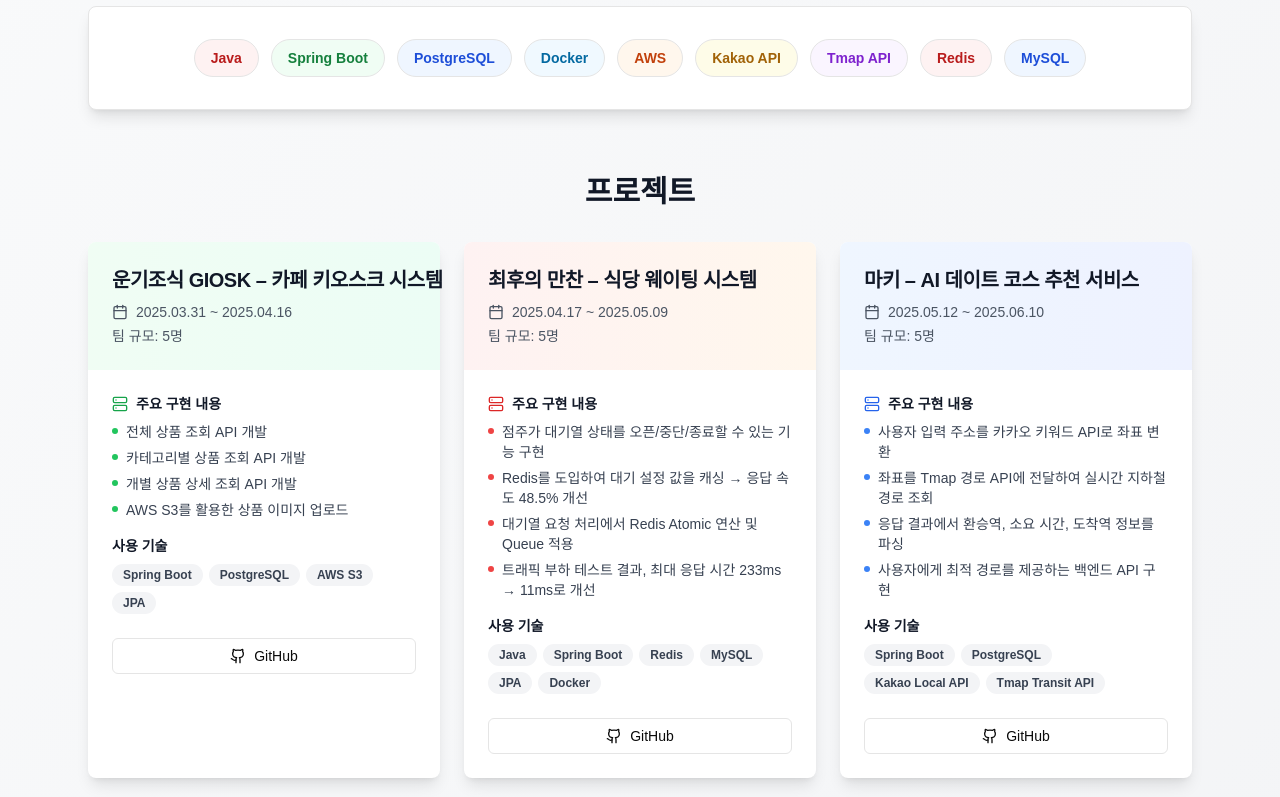
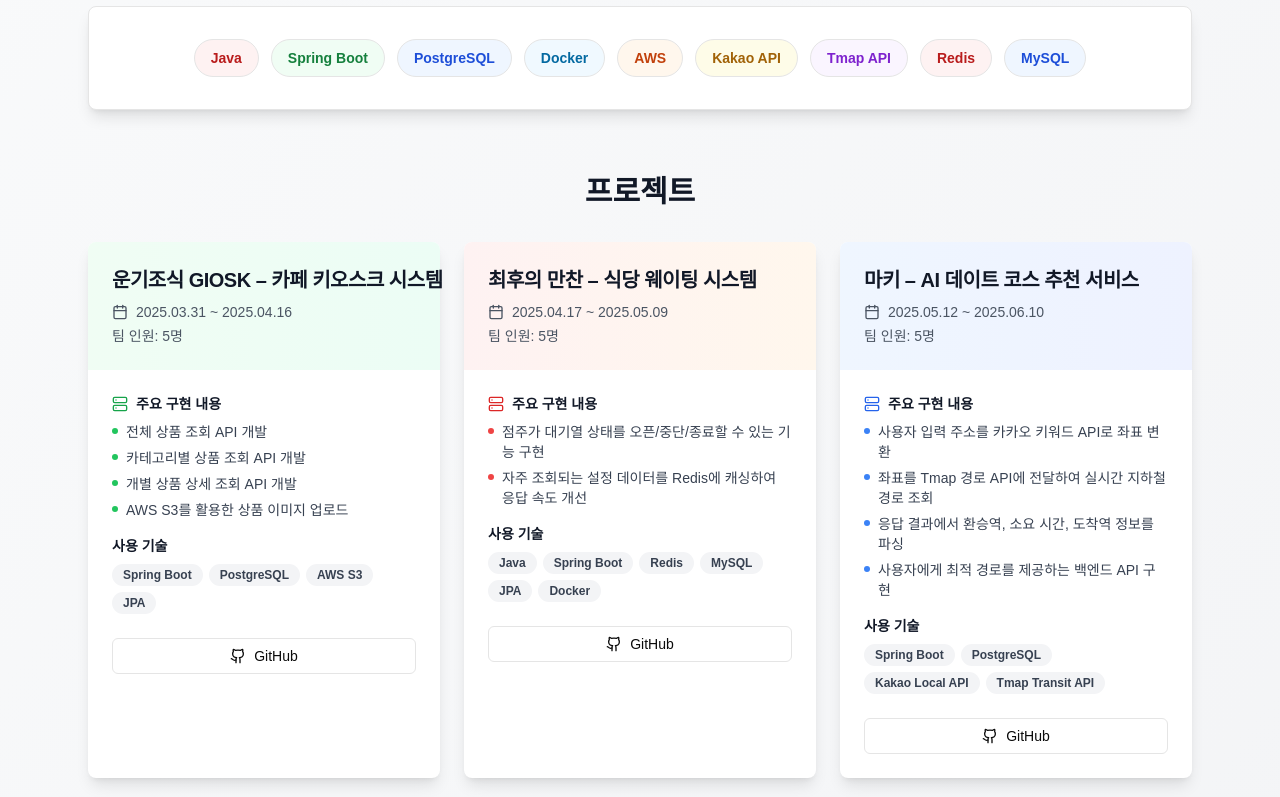
Before and after one commit to ebzm00/portfolio_card, a Next.js app: page / in a window 1280 px wide. Shown: the part 407-1204 px from the top of the page. Built offline with nearby package versions, Linux system fonts and the light colour scheme.

Commit message:
프로젝트 내용 변경

```diff
--- a/app/page.tsx
+++ b/app/page.tsx
@@ -76,7 +76,7 @@ export default function Portfolio() {
                       <span>2025.03.31 ~ 2025.04.16</span>
                     </div>
                     <div className="flex items-center text-sm text-gray-600 mt-1">
-                      <span>팀 규모: 5명</span>
+                      <span>팀 인원: 5명</span>
                     </div>
                   </div>
                 </div>
@@ -152,7 +152,7 @@ export default function Portfolio() {
                       <span>2025.04.17 ~ 2025.05.09</span>
                     </div>
                     <div className="flex items-center text-sm text-gray-600 mt-1">
-                      <span>팀 규모: 5명</span>
+                      <span>팀 인원: 5명</span>
                     </div>
                   </div>
                 </div>
@@ -172,15 +172,7 @@ export default function Portfolio() {
                       </li>
                       <li className="flex items-start">
                         <span className="inline-block w-1.5 h-1.5 bg-red-500 rounded-full mt-1.5 mr-2 flex-shrink-0"></span>
-                        Redis를 도입하여 대기 설정 값을 캐싱 → 응답 속도 48.5% 개선
-                      </li>
-                      <li className="flex items-start">
-                        <span className="inline-block w-1.5 h-1.5 bg-red-500 rounded-full mt-1.5 mr-2 flex-shrink-0"></span>
-                        대기열 요청 처리에서 Redis Atomic 연산 및 Queue 적용
-                      </li>
-                      <li className="flex items-start">
-                        <span className="inline-block w-1.5 h-1.5 bg-red-500 rounded-full mt-1.5 mr-2 flex-shrink-0"></span>
-                        트래픽 부하 테스트 결과, 최대 응답 시간 233ms → 11ms로 개선
+                        자주 조회되는 설정 데이터를 Redis에 캐싱하여 응답 속도 개선
                       </li>
                     </ul>
                   </div>
@@ -234,7 +226,7 @@ export default function Portfolio() {
                       <span>2025.05.12 ~ 2025.06.10</span>
                     </div>
                     <div className="flex items-center text-sm text-gray-600 mt-1">
-                      <span>팀 규모: 5명</span>
+                      <span>팀 인원: 5명</span>
                     </div>
                   </div>
                 </div>
```
